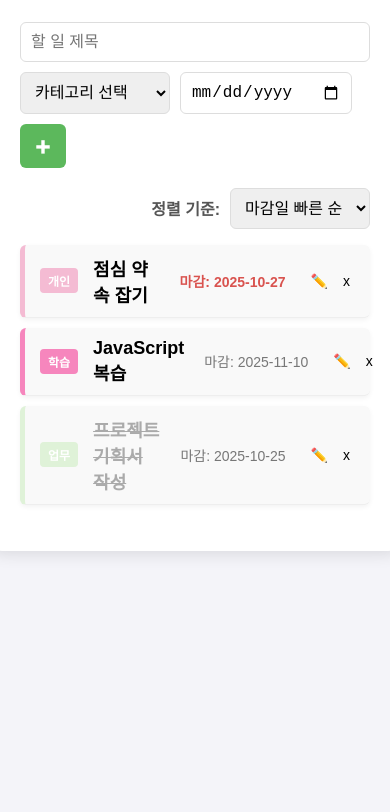
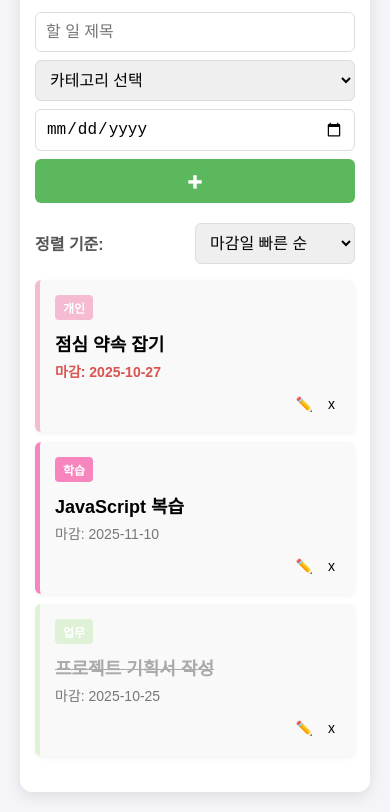
Before and after one commit to BlueCrocus/hw_todo, a plain HTML site: page index.html in a window 390 px wide. Shown: the part 117-929 px from the top of the page. Before the commit the page ends 844 px from the top, so only its background shows below. Drawn offline with Linux system fonts and the light colour scheme.

Commit message:
반응형 css

```diff
--- a/styles.css
+++ b/styles.css
@@ -1,4 +1,6 @@
+/* ====================================================================== */
 /* 기본 스타일 초기화 */
+/* ====================================================================== */
 body {
   font-family: Arial, sans-serif;
   background-color: #f4f4f9;
@@ -51,7 +53,180 @@ h1 {
   transform: rotate(15deg);
 }
 
-/* --- 모달 관련 스타일 --- */
+/* ====================================================================== */
+/* 입력 폼 및 정렬 섹션 (데스크톱 기본) */
+/* ====================================================================== */
+.input-group {
+  display: flex;
+  gap: 10px;
+  margin-bottom: 20px;
+  flex-wrap: wrap;
+}
+
+.input-field {
+  padding: 10px;
+  border: 1px solid #ddd;
+  border-radius: 6px;
+  font-size: 16px;
+  box-sizing: border-box;
+  /* 패딩이 너비에 포함되도록 */
+}
+
+#todo-title-input {
+  flex-grow: 1;
+  min-width: 150px;
+}
+
+#category-select,
+#due-date-input {
+  width: 150px;
+  flex-shrink: 0;
+}
+
+#add-button {
+  background-color: #5cb85c;
+  color: white;
+  border: none;
+  padding: 10px 15px;
+  border-radius: 6px;
+  cursor: pointer;
+  font-size: 16px;
+  transition: background-color 0.2s;
+}
+
+#add-button:hover {
+  background-color: #4cae4c;
+}
+
+.sort-section {
+  display: flex;
+  justify-content: flex-end;
+  margin-bottom: 15px;
+  gap: 10px;
+}
+
+.sort-section label {
+  font-weight: bold;
+  color: #555;
+  align-self: center;
+}
+
+/* ====================================================================== */
+/* Todo 항목 리스트 및 반응형 처리 (기본: 모바일 우선) */
+/* ====================================================================== */
+.todolist {
+  list-style: none;
+  padding: 0;
+}
+
+/* 모바일 우선: 세로로 쌓이도록 기본값 설정 */
+.todo-item {
+  display: flex;
+  flex-direction: column;
+  /* 작은 화면에서 세로로 쌓이도록 */
+  align-items: flex-start;
+  justify-content: space-between;
+  padding: 15px;
+  margin-bottom: 10px;
+  background-color: #f9f9f9;
+  border-left: 5px solid transparent;
+  border-radius: 6px;
+  box-shadow: 0 2px 5px rgba(0, 0, 0, 0.05);
+  transition: all 0.2s;
+  cursor: pointer;
+}
+
+.done .todo-title {
+  text-decoration: line-through;
+  color: #aaa;
+}
+
+.todo-item:hover {
+  background-color: #f0f0f0;
+}
+
+/* 제목, 카테고리, 마감일 컨테이너 */
+.item-details {
+  display: flex;
+  flex-direction: column;
+  /* 세로로 쌓이도록 */
+  align-items: flex-start;
+  flex-grow: 1;
+  width: 100%;
+  margin-bottom: 10px;
+}
+
+/* 제목: 줄바꿈 가능하도록 설정 (가장 중요한 수정) */
+.todo-title {
+  font-weight: bold;
+  font-size: 18px;
+  margin-right: 0;
+  margin-top: 5px;
+  margin-bottom: 5px;
+  width: 100%;
+  word-break: break-word;
+  white-space: normal;
+}
+
+.category-tag {
+  font-size: 12px;
+  font-weight: 600;
+  padding: 4px 8px;
+  border-radius: 4px;
+  color: white;
+  margin-right: 0;
+  margin-bottom: 5px;
+  white-space: nowrap;
+}
+
+.due-date {
+  font-size: 14px;
+  color: #777;
+  margin-right: 0;
+  white-space: nowrap;
+}
+
+/* 버튼 컨테이너 */
+.item-controls {
+  display: flex;
+  gap: 5px;
+  flex-shrink: 0;
+  width: 100%;
+  /* 버튼을 오른쪽으로 정렬하기 위해 */
+  justify-content: flex-end;
+}
+
+.control-button {
+  background: none;
+  border: none;
+  cursor: pointer;
+  font-size: 14px;
+  padding: 5px;
+  transition: color 0.2s;
+  color: black;
+}
+
+.control-button:hover {
+  color: #007bff;
+}
+
+/* 제목 편집 입력 필드 스타일 */
+.edit-todo-input {
+  font-size: 16px;
+  padding: 5px 8px;
+  margin-right: 15px;
+  border: 1px solid #ddd;
+  border-radius: 4px;
+  flex-grow: 1;
+  max-width: 100%;
+  /* 모바일에서 100% 사용 */
+  box-sizing: border-box;
+  font-family: inherit;
+}
+
+/* ====================================================================== */
+/* 카테고리 모달 스타일 */
+/* ====================================================================== */
 #category-modal-overlay {
   position: fixed;
   top: 0;
@@ -104,7 +279,7 @@ h1 {
   color: #aaa;
 }
 
-/* --- 카테고리 관리 폼 스타일 --- */
+/* 카테고리 관리 폼 스타일 (데스크톱 기본) */
 .category-input-group {
   display: flex;
   gap: 10px;
@@ -165,185 +340,114 @@ h1 {
   opacity: 1;
 }
 
-/* --- 기존 입력 폼, 리스트, 정렬 스타일 유지 --- */
-.input-group {
-  display: flex;
-  gap: 10px;
-  margin-bottom: 20px;
-  flex-wrap: wrap;
+/* ====================================================================== */
+/* 미디어 쿼리: 600px 이하 모바일 화면 최적화 */
+/* ====================================================================== */
+@media (max-width: 600px) {
+  .container {
+    padding: 20px 15px;
   }
 
-.input-field {
-  padding: 10px;
-  border: 1px solid #ddd;
-  border-radius: 6px;
-  font-size: 16px;
+  /* 1. 할 일 추가 입력 폼 세로 정렬 */
+  .input-group {
+    flex-direction: column;
+    gap: 8px;
   }
 
-#todo-title-input {
-  flex-grow: 1;
-  min-width: 150px;
+  #todo-title-input,
+  #category-select,
+  #due-date-input,
+  #add-button {
+    width: 100%;
+    min-width: unset;
   }
 
-#category-select,
-#due-date-input {
-  width: 150px;
+  /* 2. 정렬 옵션 */
+  .sort-section {
+    justify-content: space-between;
+    align-items: center;
+    margin-bottom: 10px;
   }
 
-#add-button {
-  background-color: #5cb85c;
-  color: white;
-  border: none;
-  padding: 10px 15px;
-  border-radius: 6px;
-  cursor: pointer;
-  font-size: 16px;
-  transition: background-color 0.2s;
+  #sort-by {
+    width: 50%;
   }
 
-#add-button:hover {
-  background-color: #4cae4c;
+  /* 3. 카테고리 모달 입력 폼 세로 정렬 */
+  .category-management {
+    padding: 15px;
+    width: 95%;
   }
 
-.todolist {
-  list-style: none;
-  padding: 0;
+  .category-input-group {
+    flex-direction: column;
+    gap: 8px;
+    align-items: stretch;
   }
 
-.todo-item {
-  display: flex;
-  align-items: center;
-  justify-content: space-between;
-  padding: 15px;
-  margin-bottom: 10px;
-  background-color: #f9f9f9;
-  border-left: 5px solid transparent;
-  border-radius: 6px;
-  box-shadow: 0 2px 5px rgba(0, 0, 0, 0.05);
-  transition: all 0.2s;
-  cursor: pointer;
+  #new-category-name {
+    width: 100%;
+    box-sizing: border-box;
   }
 
-.done .todo-title {
-  text-decoration: line-through;
-  color: #aaa;
+  .category-input-group>input[type="color"] {
+    width: 100%;
+    height: 40px;
+    padding: 0;
+    box-sizing: border-box;
   }
 
-.todo-item:hover {
-  background-color: #f0f0f0;
+  #add-category-button {
+    width: 100%;
+    order: 3;
+  }
 }
 
+
+/* ====================================================================== */
+/* 미디어 쿼리: 601px 이상 데스크톱/태블릿 */
+/* ====================================================================== */
+@media (min-width: 601px) {
+
+  /* Todo 항목 가로 배치 (원래대로) */
+  .todo-item {
+    flex-direction: row;
+    align-items: center;
+  }
+
+  /* 상세 정보 가로 배치 (원래대로) */
   .item-details {
-  display: flex;
+    flex-direction: row;
     align-items: center;
+    margin-bottom: 0;
+  }
+
+  /* 제목 */
+  .todo-title {
+    margin-right: 20px;
+    width: auto;
     flex-grow: 1;
   }
 
-.todo-title {
-  font-weight: bold;
-  font-size: 18px;
-  margin-right: 20px;
-  flex-grow: 1;
-}
-
+  /* 카테고리 및 마감일 */
   .category-tag {
-  font-size: 12px;
-  font-weight: 600;
-  padding: 4px 8px;
-  border-radius: 4px;
-  color: white;
     margin-right: 15px;
-  white-space: nowrap;
+    margin-bottom: 0;
   }
 
   .due-date {
-  font-size: 14px;
-  color: #777;
     margin-right: 20px;
-  white-space: nowrap;
-}
-
-/* ⚠️ 기존 .delete-button 스타일 제거 */
-/*
-.delete-button {
-    background: #d9534f;
-    color: white;
-    border: none;
-    padding: 8px 12px;
-    border-radius: 6px;
-    cursor: pointer;
-    transition: background-color 0.2s;
-    font-size: 14px;
-}
-
-.delete-button:hover {
-    background: #c9302c;
-}
-*/
-
-.sort-section {
-  display: flex;
-  justify-content: flex-end;
-  margin-bottom: 15px;
-  gap: 10px;
-}
-
-.sort-section label {
-  font-weight: bold;
-  color: #555;
-  align-self: center;
-}
-
-/* --- 컨트롤 버튼 및 편집 모드 스타일 --- */
-
-.todo-item {
-  display: flex;
-  justify-content: space-between;
-  align-items: center;
-  padding: 10px 15px;
-  border-bottom: 1px solid #eee;
-  cursor: pointer;
-}
-
-.item-details {
-  display: flex;
-  align-items: center;
-  flex-grow: 1;
-}
-
-/* 버튼 컨테이너 스타일 */
-.item-controls {
-  display: flex;
-  gap: 5px;
     flex-shrink: 0;
   }
 
-/* 일반적인 버튼 스타일 */
-.control-button {
-  background: none;
-  border: none;
-  cursor: pointer;
-  font-size: 14px;
-  padding: 5px;
-  transition: color 0.2s;
-  color: black;
+  /* 버튼 */
+  .item-controls {
+    width: auto;
+    justify-content: flex-start;
   }
 
-.control-button:hover {
-  /* 마우스 오버 시 색상 변경 */
-  color: #007bff;
+  /* 편집 모드 입력 필드 */
+  .edit-todo-input {
+    max-width: 60%;
   }
-
-/* 제목 편집 입력 필드 스타일 */
-.edit-todo-input {
-  font-size: 16px;
-  padding: 5px 8px;
-  margin-right: 15px;
-  border: 1px solid #ddd;
-  border-radius: 4px;
-  flex-grow: 1;
-  /* flex-grow: 1; 추가 */
-  max-width: 60%;
-  box-sizing: border-box;
-  font-family: inherit;
 }
```
Lines whose indentation alone changed are shown as unchanged.
